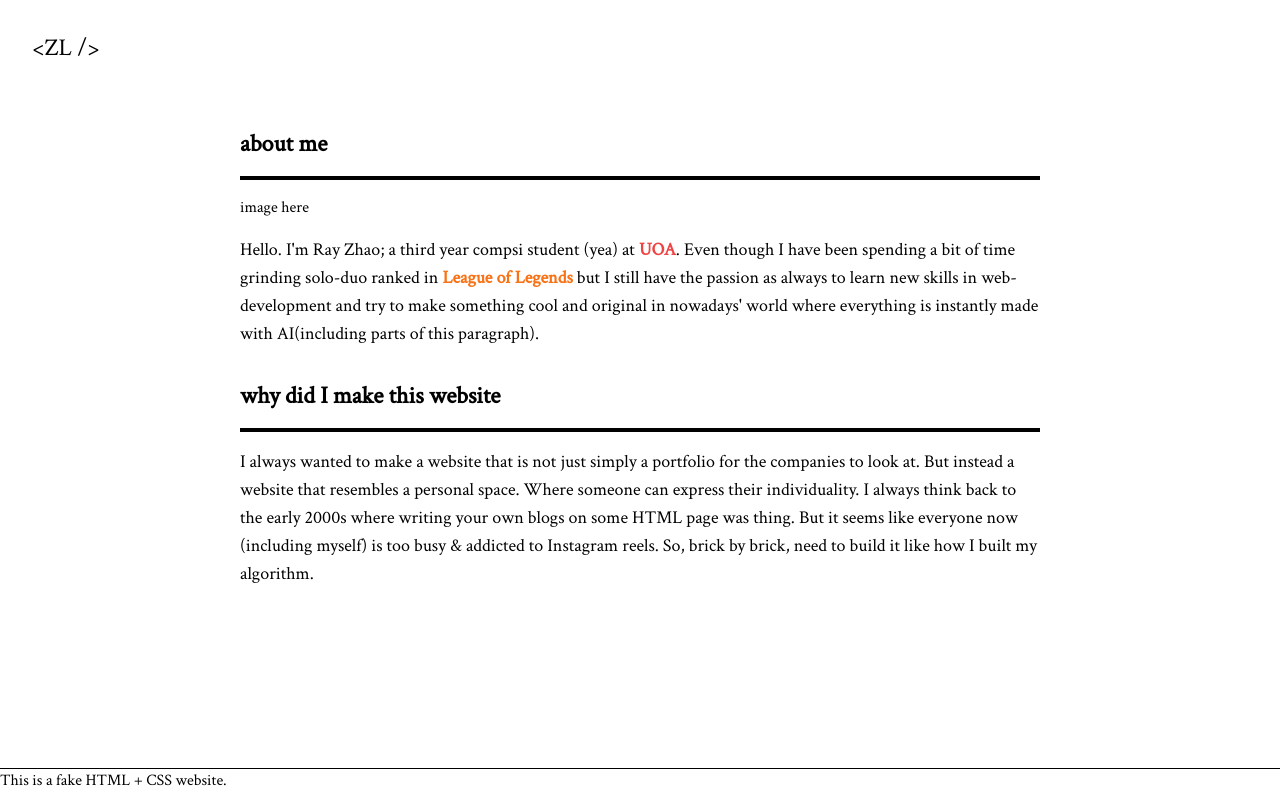
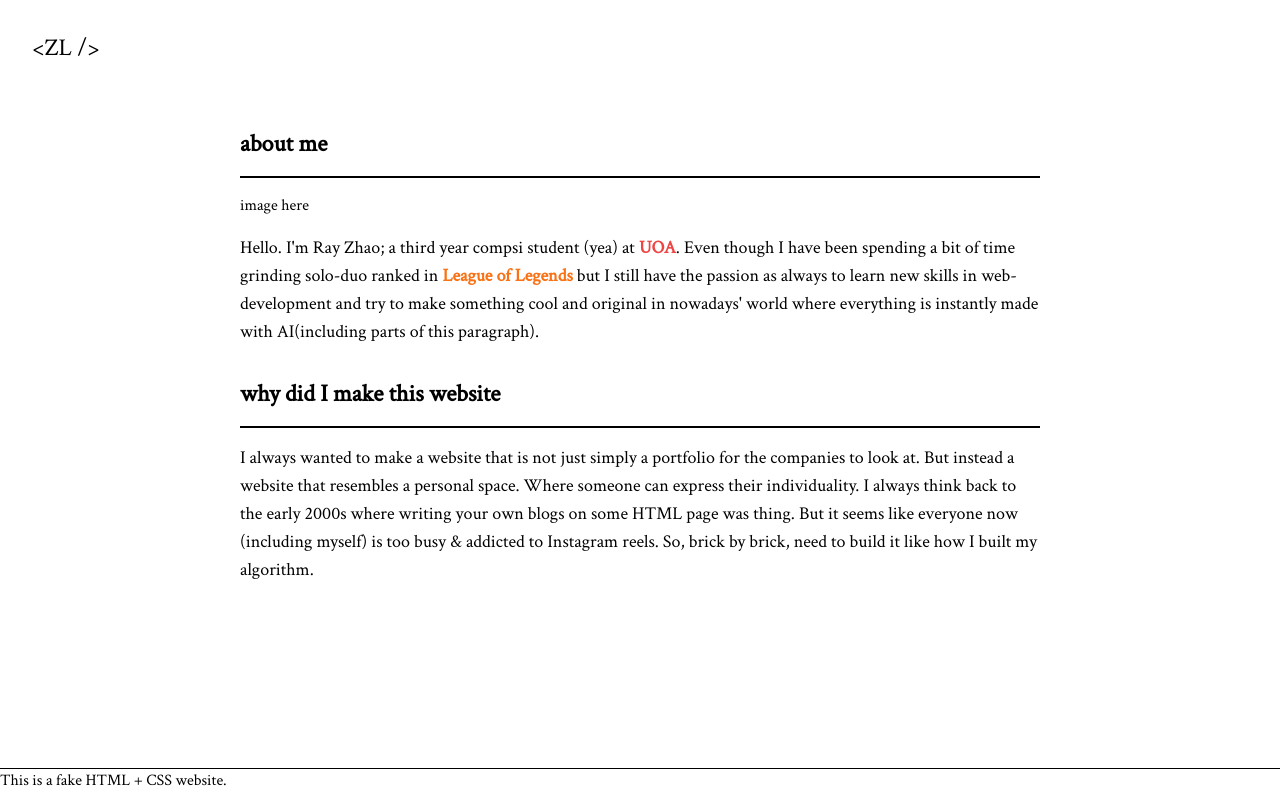
Before and after one commit to zlrkw11/zl-v2, a Next.js app: page /about in a window 1280 px wide. Built offline with nearby package versions, Linux system fonts and the light colour scheme.

Commit message:
text highlighter color change

```diff
--- a/app/about/page.tsx
+++ b/app/about/page.tsx
@@ -4,7 +4,7 @@ import Sona from "../../public/assets/sona.jpeg";
 import Image from "next/image";
 import Link from "next/link";
 const Line = () => {
-  return <div className="border-2 border-black w-full h-0"></div>;
+  return <div className="border border-black w-full h-0"></div>;
 };
 const About = () => {
   return (
--- a/app/globals.css
+++ b/app/globals.css
@@ -12,3 +12,8 @@ body {
 #root {
   height: 100%; /* Ensures the React root container takes full height */
 }
+
+::selection {
+  background-color: #e53935;
+  color: #fff;
+}
```
